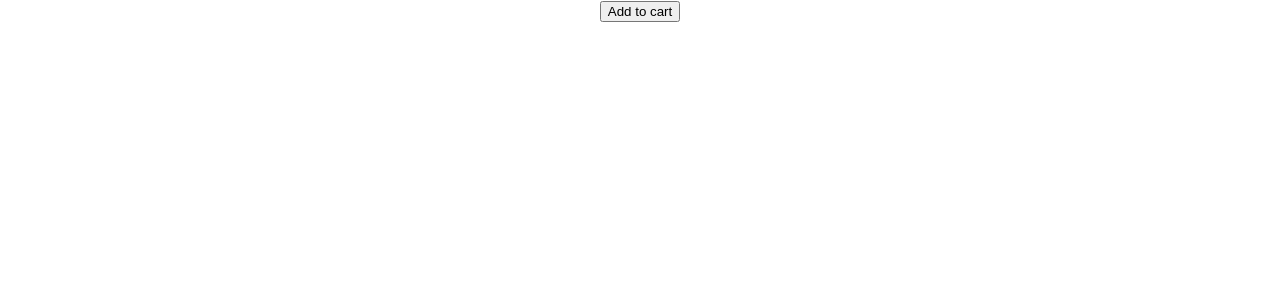
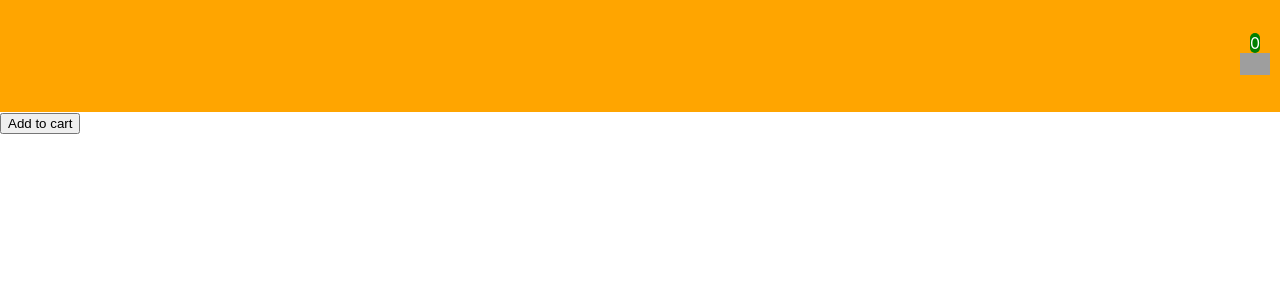
Before and after one commit to Prince1992/react-redux-saga, a React (Create React App) app: page / in a window 1280 px wide. Shown: the top 300 px of the page. Built offline with nearby package versions, Linux system fonts and the light colour scheme; grey boxes are pictures that could not be loaded.

Commit message:
Initialize Use Selector

```diff
--- a/src/App.css
+++ b/src/App.css
@@ -32,7 +32,18 @@
   from {
     transform: rotate(0deg);
   }
+
   to {
     transform: rotate(360deg);
   }
 }
+
+.header {
+  background-color: lightcoral;
+
+
+}
+
+.cart {
+  margin: '5px 5px 5px 5px';
+}
--- a/src/App.js
+++ b/src/App.js
@@ -1,21 +1,11 @@
-import './App.css';
-import { addToCard } from './redux/action';
-import { useDispatch } from 'react-redux';
+import Header from './components/Header';
+import Main from './components/Home';
 
 function App() {
-  const dispatch = useDispatch();
-  const product = {
-    name: 'Nokia',
-    type: 'mobile',
-    price: 1000,
-    color: 'black',
-  };
-  const handleAddTocard = () => {
-    dispatch(addToCard(product));
-  };
   return (
     <div className="App">
-      <button onClick={() => handleAddTocard()}>Add to cart</button>
+      <Header />
+      <Main />
     </div>
   );
 }
--- /dev/null
+++ b/src/components/Header.js
@@ -0,0 +1,38 @@
+import { useSelector } from 'react-redux';
+
+const Header = () => {
+  const result = useSelector((state) => state.cartData);
+  console.log('redux', result.length);
+  return (
+    <div
+      style={{
+        backgroundColor: 'orange',
+        height: '7rem',
+        display: 'flex',
+        justifyContent: 'end',
+        alignItems: 'center',
+      }}
+    >
+      <div style={{ marginRight: '10px' }}>
+        <div
+          style={{
+            backgroundColor: 'green',
+            borderRadius: '10px',
+            color: 'white',
+            marginLeft: '10px',
+            marginRight: '10px',
+          }}
+        >
+          {result.length}
+        </div>
+        <img
+          style={{ width: '30px' }}
+          src="https://cdn-icons-png.flaticon.com/512/263/263142.png"
+          alt="Test"
+        />
+      </div>
+    </div>
+  );
+};
+
+export default Header;
--- /dev/null
+++ b/src/components/Home.js
@@ -0,0 +1,22 @@
+import { addToCard } from '../redux/action';
+import { useDispatch } from 'react-redux';
+
+function Main() {
+  const dispatch = useDispatch();
+  const product = {
+    name: 'Nokia',
+    type: 'mobile',
+    price: 1000,
+    color: 'black',
+  };
+  const handleAddTocard = () => {
+    dispatch(addToCard(product));
+  };
+  return (
+    <div>
+      <button onClick={() => handleAddTocard()}>Add to cart</button>
+    </div>
+  );
+}
+
+export default Main;
--- a/src/redux/action.js
+++ b/src/redux/action.js
@@ -2,7 +2,7 @@ import { ADD_TO_CART, REMOVE_TO_CART } from './constant';
 
 export const addToCard = (data) => {
   return {
-    type: REMOVE_TO_CART,
+    type: ADD_TO_CART,
     data: data,
   };
 };
--- a/src/redux/reducer.js
+++ b/src/redux/reducer.js
@@ -4,11 +4,11 @@ export const cartData = (data = [], action) => {
   switch (action.type) {
     case ADD_TO_CART:
       console.log('ADD to cart', action);
-      return 1 + 1;
+      return [action.data, ...data];
     case REMOVE_TO_CART:
       console.log('Remove  to cart', action);
       return 1 - 1;
     default:
-      return 'No Action Found';
+      return data;
   }
 };
```
